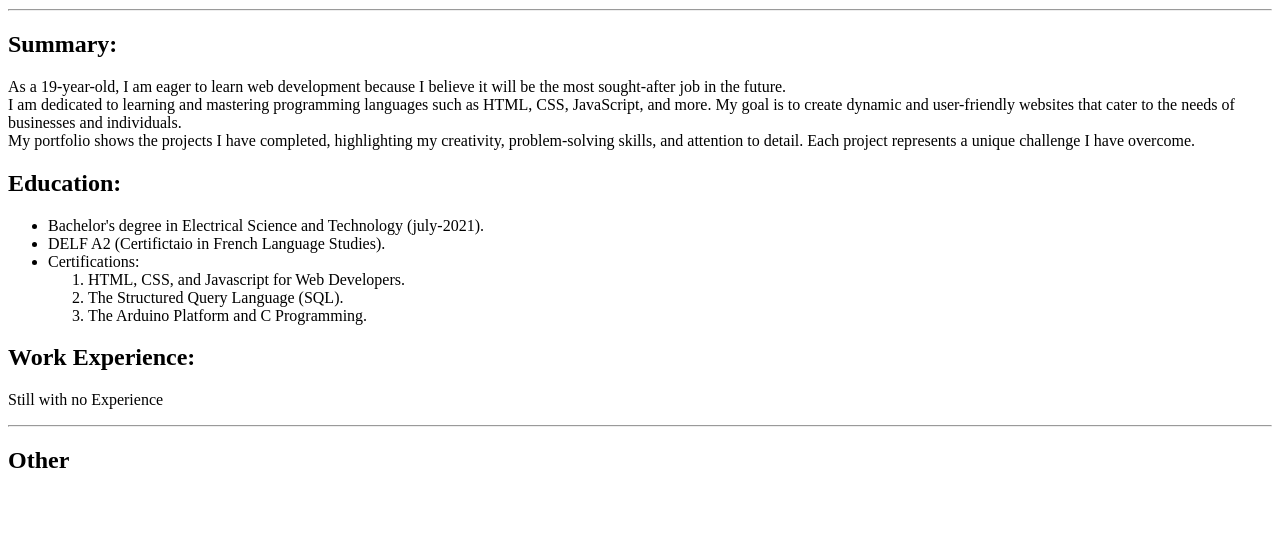
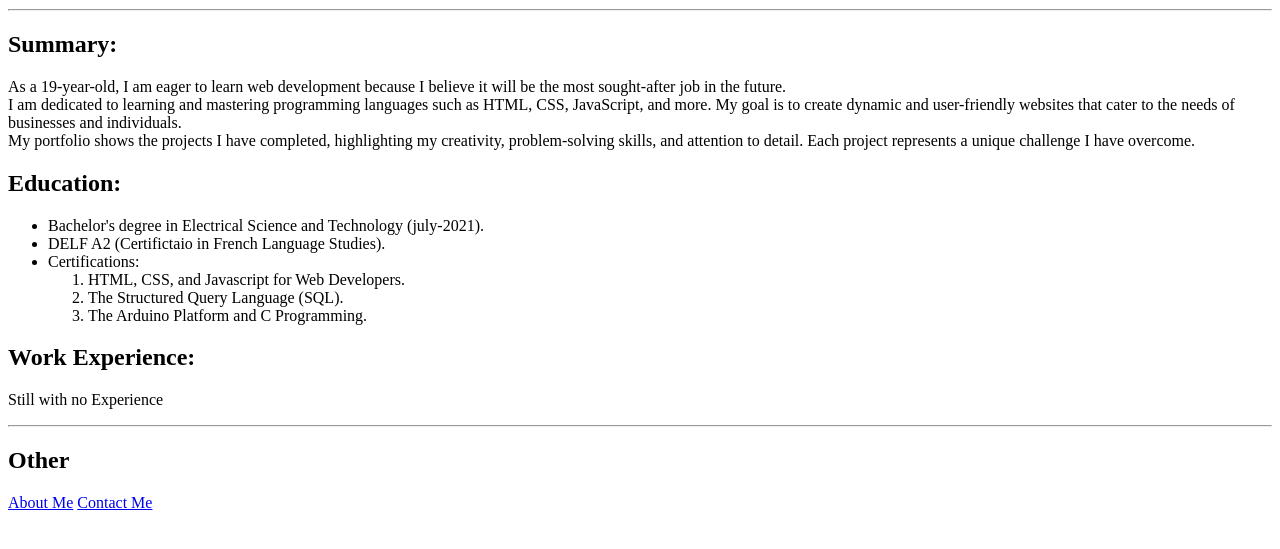
Before and after one commit to amine05adjar/ADJAR, a plain HTML site: page index.html in a window 1280 px wide. Shown: the part 193-742 px from the top of the page. Drawn offline with Linux system fonts and the light colour scheme.

Commit message:
Add files via upload

```diff
--- a/index.html
+++ b/index.html
@@ -31,6 +31,9 @@
 <p>Still with no Experience</p>
 <hr>
 <h2>Other</h2>
+<a href="./about.html">About Me</a>
+<a href="./contact.html">Contact Me</a>
+
 
 
 
```
